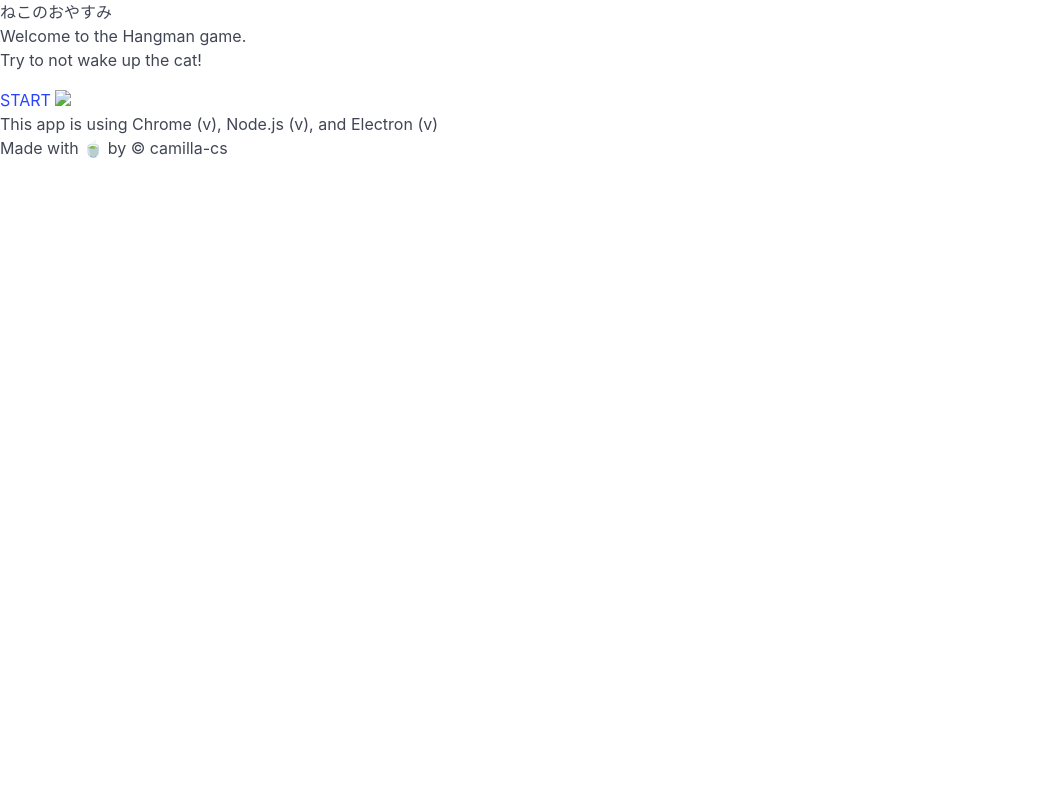
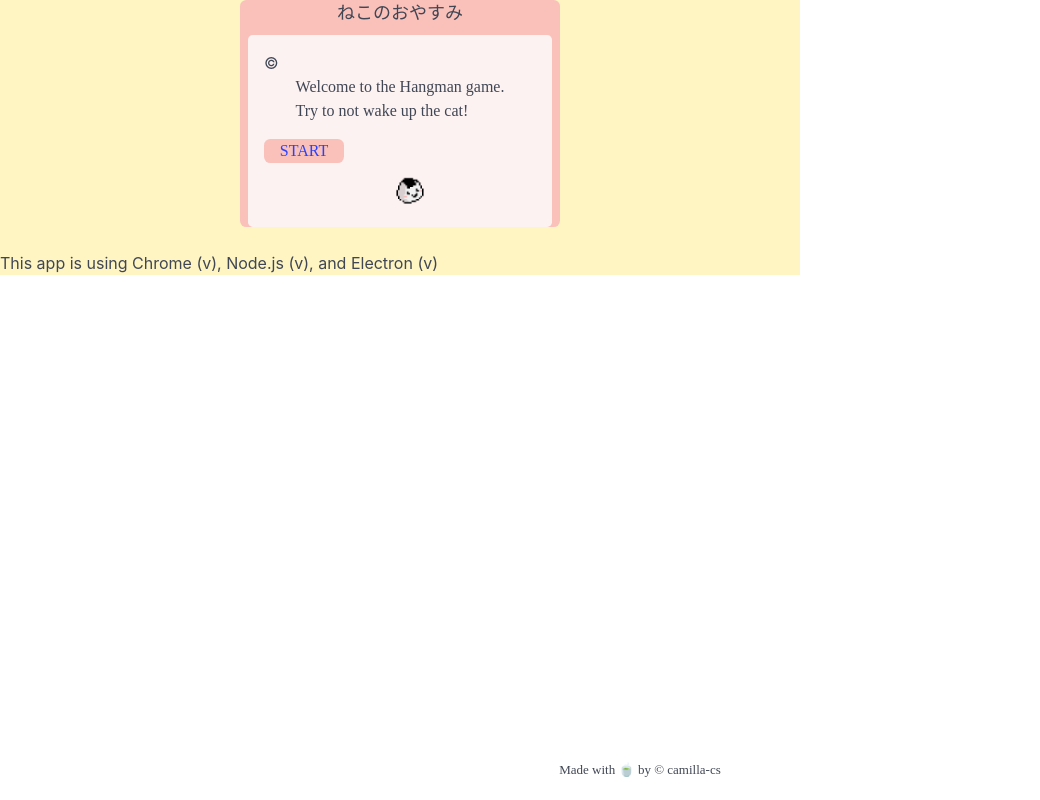
Before and after one commit to camilla-cs/nekonooyasumi2025, an Electron app: page index.html in a window 800 px wide. Shown: the whole page, 1040 px wide, since content can reach past the window. Drawn offline with nearby package versions, Linux system fonts and the light colour scheme; no server answers; a web font is replaced by a local one.

Commit message:
feat: added gif

```diff
--- /dev/null
+++ b/index.css
@@ -0,0 +1,80 @@
+body {
+    background-color: #FEF5C3;
+    height: 100%;
+    grid-template-rows: auto 1fr auto;
+}
+
+.window-1 {
+    background-color: #FAC1BA;
+    border-radius: 0.4em;
+    width: 40%;
+    height: 30%;
+    align-items: center;
+    margin-left: 30%;
+
+}
+
+.window-1 > .title-bar > h5 {
+    font-family: "Darumadrop One", serif;
+    font-weight: 400;
+    font-size: large;
+    font-style: normal;
+    display: flex;
+    justify-content: center;
+    align-items: center;
+    margin: 0;
+}
+
+.window-1 > .content{
+    background-color: #FCF2F1 ;
+    border-radius: 0.3em;
+    margin: 0.5em;
+    padding: 1em 1em;
+
+
+}
+.window-1 > .content > p {
+    font-family: "DotGothic16", serif;
+    font-weight: 400;
+    font-style: normal;
+    display: flex;
+    justify-content: center;
+
+}
+.window-1 > .content > a {
+    background-color:#FAC1BA ;
+    border-width: 1em;
+    border-color: #DEA394;
+    border-radius: 0.4em;
+    width: 5em;
+    display: flex;
+    justify-content: center;
+    align-items: center;
+    text-align: center;
+    font-family: "DotGothic16", serif;
+    font-weight: 400;
+    font-style: normal;
+
+}
+
+.window-1 > .content > img {
+    width: 3em;
+    display: flex;
+    justify-content: center;
+    align-items: center;
+    margin-left: 45%;
+    margin-right: 45%;
+}
+
+footer {
+    font-family: "DotGothic16", serif;
+    font-weight: 400;
+    font-style: normal;
+    font-size: small;
+    position: absolute;
+    bottom: 0;
+    width: 100%;
+    height: 2.5rem;
+    text-align: center;
+
+}
--- a/index.html
+++ b/index.html
@@ -4,7 +4,7 @@
     <meta charset="UTF-8">
     <meta name="viewport" content="width=device-width, initial-scale=1.0">
     <title>Neko Game</title>
-    <link rel="stylesheet" href="style.css">
+    <link rel="stylesheet" href="index.css">
     <script defer src="./renderer.js"></script>
     <link rel="stylesheet" href="https://cdn.jsdelivr.net/npm/bulma@1.0.2/css/bulma.min.css">
     <link rel="preconnect" href="https://fonts.googleapis.com">
@@ -19,7 +19,7 @@
 
         </div>
 
-        <div class="content">
+        <div class="content">©
             <p>Welcome to the Hangman game. <br> Try to not wake up the cat!</p>
 
 
@@ -27,11 +27,13 @@
 
             <img src="assets/homepage.gif" class="homepage-gif">
         </div>
+
+        <footer>
+            <h4>Made with 🍵 by &copy; camilla-cs</h4>
+        </footer>
     </div>
     <p id="info"></p>
-<footer>
-    <h4>Made with 🍵 by &copy; camilla-cs</h4>
-</footer>
+
 </body>
 
 </html>
```
Also changed, not shown: assets/homepage.gif (added).
